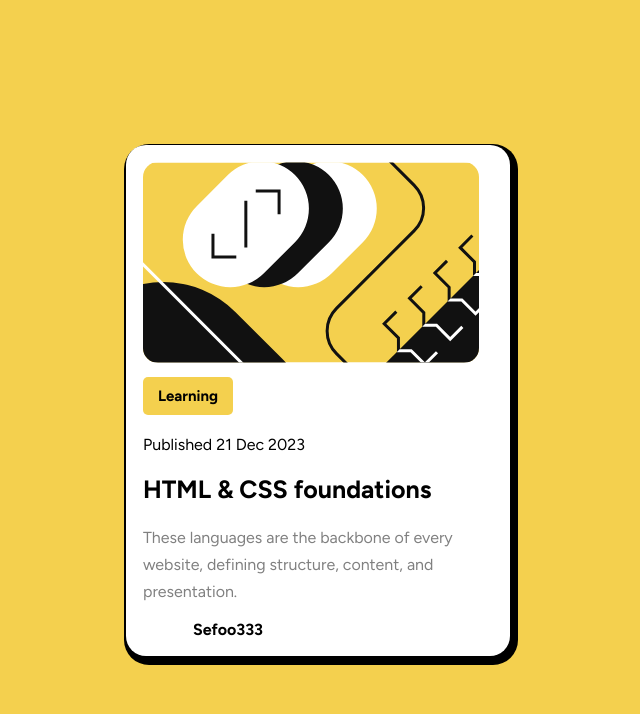
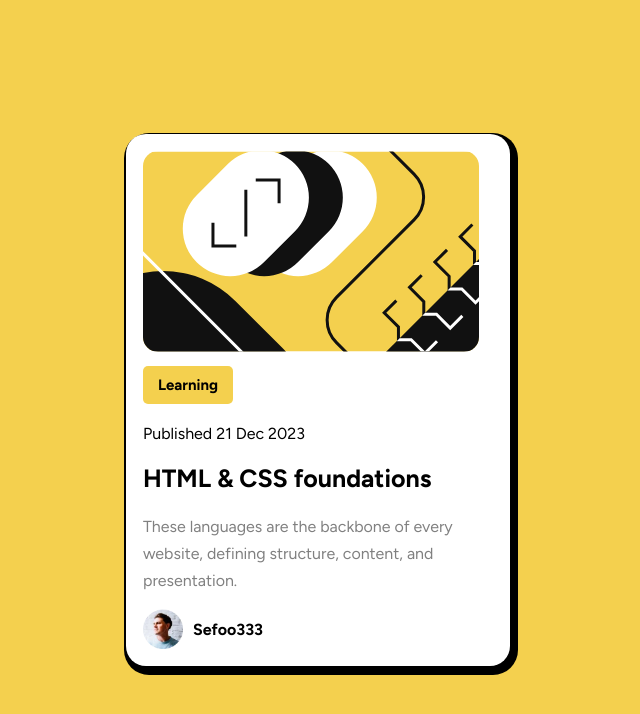
Before and after one commit to sefoo333/Blog-preview-card, a plain HTML site: page index.html in a window 1280 px wide. Shown: the whole page, without its empty margins (322-962 px from the left). Drawn offline with Linux system fonts and the light colour scheme.

Commit message:
Update index.html

```diff
--- a/index.html
+++ b/index.html
@@ -155,7 +155,7 @@
             <p>These languages are the backbone of every website, defining structure, content, and presentation.</p>
         </div>
         <div class="footer">
-            <img src="assets/images/image-avatar.webp" alt="">
+            <img src="image-avatar.webp" alt="">
             <span>Sefoo333</span>
         </div>
     </div>
```
